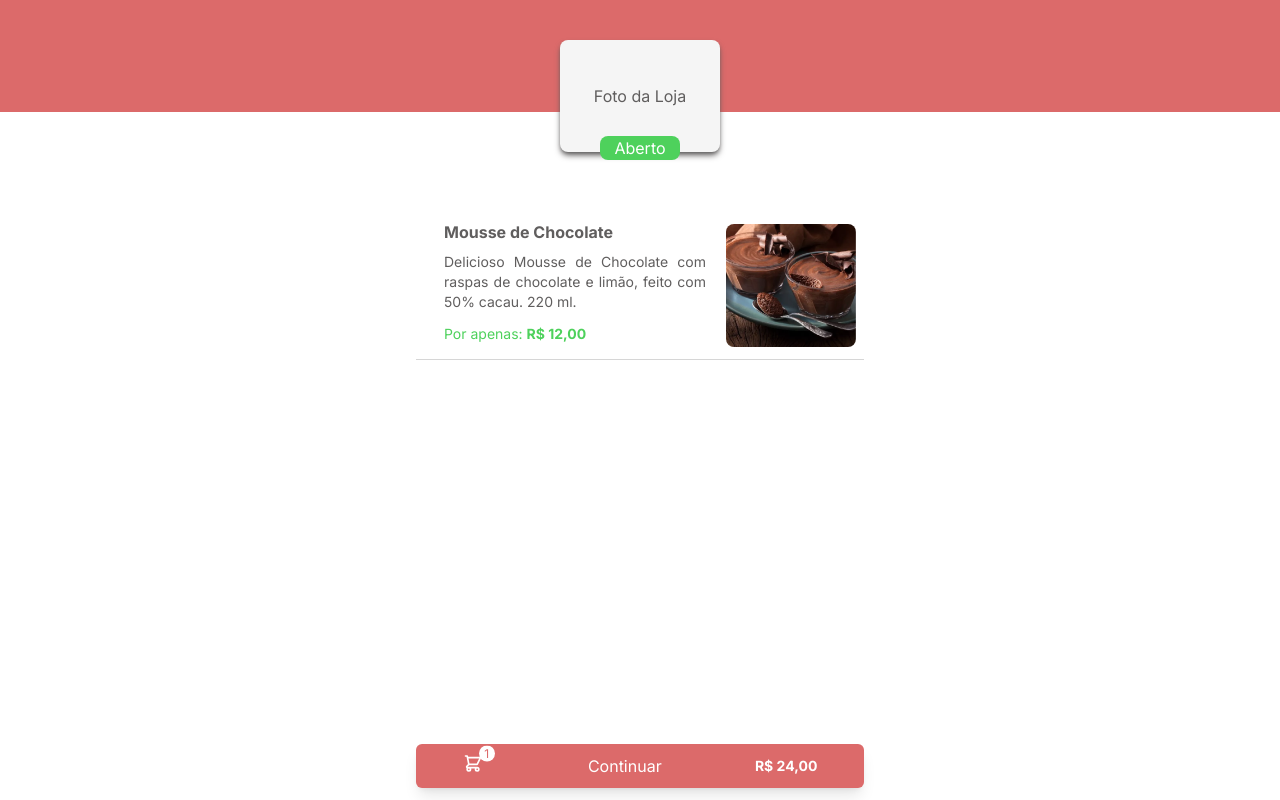
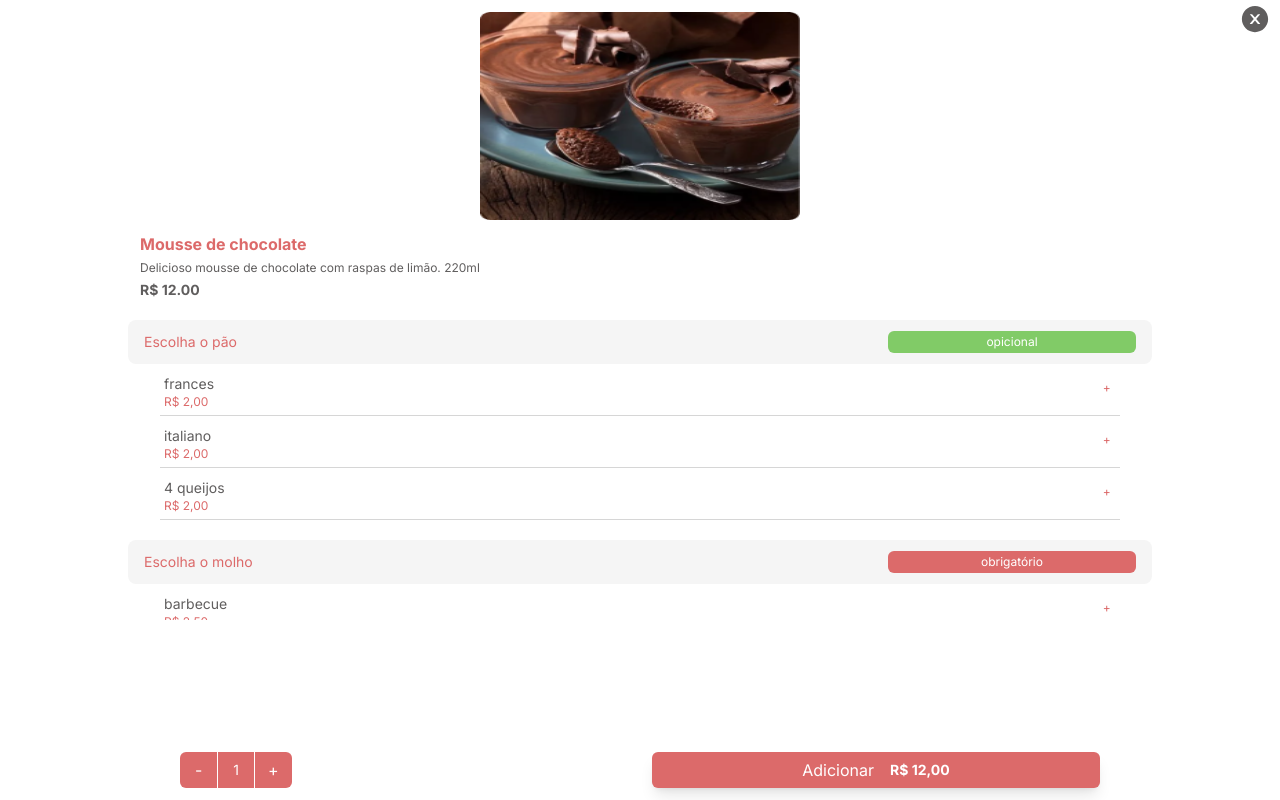
Before and after one commit to matcs06/pede-fast, a Next.js app in the folder client/: page /StartPage in a window 1280 px wide. Both pictures are taken after a click on the element 640 px from the left and 283 px from the top of the page. Built offline with nearby package versions, Linux system fonts and the light colour scheme.

Commit message:
adding cart context

```diff
--- a/client/src/context/Context.jsx
+++ /dev/null
@@ -1,34 +0,0 @@
-import { useContext, createContext, useState } from "react";
-
-export const CartContext = createContext([])
-
-/* interface IProduct {
-   product_name: string,
-   product_quantity: number,
-   product_options: []
-}
-interface ICartType {
-   products: IProduct[]
-} */
-
-
-function useCartContext() {
-   return useContext(CartContext)
-}
-
-export function MyCartContextWrapper({ children }) {
-
-   const [myCart, setMyCart] = useState([])
-
-
-   function updateCart(new_value) {
-      setMyCart([...myCart, new_value])
-   }
-
-   return (
-      <CartContext.Provider value={[myCart, updateCart]}>
-         {children}
-      </CartContext.Provider>
-   )
-
-}
--- /dev/null
+++ b/client/src/context/Context.tsx
@@ -0,0 +1,55 @@
+import { useContext, createContext, useState } from "react";
+
+interface ChoosedOptions {
+   optionTitle: string,
+   optionName: string,
+   optionQuantity: number,
+   optionPrice: number
+}
+
+interface IOrderProducts {
+   id: string;
+   productName: string,
+   productQuantity: number,
+   productOrderPrice: number,
+   product_image_url?: string,
+   options?: ChoosedOptions[]
+}
+
+export const CartContext = createContext([]) as any
+
+
+export function useCartContext(): any {
+   return useContext(CartContext)
+}
+
+export function MyCartContextWrapper({ children }: any) {
+
+   const [myCart, setMyCart] = useState<IOrderProducts[]>([])
+
+
+   function updateCart(new_item: IOrderProducts, add_or_remove: "add" | "remove") {
+      console.log(new_item)
+
+
+
+      if (add_or_remove === "add") {
+         setMyCart([...myCart, new_item])
+
+      }
+
+      if (add_or_remove === "remove") {
+         const deletedProducts = myCart.filter((prod) => prod.id !== new_item.id)
+         setMyCart([...deletedProducts])
+      }
+
+
+   }
+
+   return (
+      <CartContext.Provider value={[myCart, updateCart]}>
+         {children}
+      </CartContext.Provider>
+   )
+
+}
--- a/client/src/pages/ItemDetails/index.tsx
+++ b/client/src/pages/ItemDetails/index.tsx
@@ -1,34 +1,45 @@
 import Image from "next/image"
 import AddRemove from "../components/AddRemove"
 import UpdateCart from "../components/UpdateCart";
+import { useState } from "react";
 import { v4 } from "uuid"
-import { productModel } from "./productModel"
-import { useEffect, useState } from "react";
 
 import { BRLReais } from "../../utils/currencyFormat"
+import { useCartContext } from "@/context/Context";
 
-interface ProductOrderOptions {
-   optionTitle: string,
-   optionName: string,
-   optionPrice: number,
-   optionQuantity: number
-}
 
-export default function ItemDetail() {
+import { IOrderProducts, IProductType, ProductOrderOptions } from "./types";
 
+
+export default function ItemDetail(productModel: IProductType) {
+   const [cartContext, setCartContext] = useCartContext()
 
 
    const [productQuantiy, setProductQuantity] = useState(1)
    const [productOptions, setProductOptions] = useState<ProductOrderOptions[]>([])
-   let productPrice = 12
-
+   let productPrice = Number(productModel.price)
 
    let optionsTotalPrice = productOptions.reduce((total, option) => total + option.optionPrice, 0)
    productPrice = (productQuantiy * productPrice) + optionsTotalPrice
 
-   console.log(productOptions)
    const [blockFrontEndAdd, setBlockFrontEndAdd] = useState({ option_title: "", block_option: false })
    let blockMoreForOption
+
+   console.log(cartContext)
+
+   function saveToCartContext() {
+      const newProduct: IOrderProducts = {
+         id: v4(),
+         productName: productModel.name,
+         productQuantity: productQuantiy,
+         productOrderPrice: productPrice,
+         product_image_url: productModel.image_url,
+         options: productOptions
+      }
+
+      setCartContext(newProduct, "add")
+
+   }
 
    const onUpdate = (
       quantity: number,
@@ -55,9 +66,6 @@ export default function ItemDetail() {
 
             return acc
          }, 1)
-
-         console.log(optionCurrentQuantity)
-
 
          /* Control to add more in the plus option on the scree */
          if (optionCurrentQuantity >= Number(optionMaxQuantity)) {
@@ -127,7 +135,7 @@ export default function ItemDetail() {
 
          </div>
          <div className="flex w-full items-center flex-col overflow-scroll max-h-80">
-            {productModel.options.map((productOptions) => {
+            {productModel.options?.map((productOptions) => {
                return (
                   <div className="w-full flex flex-col items-center h-full " key={productOptions.id}>
                      <div key={productOptions.id} className="flex bg-light-gray w-4/5 h-11 min-h px-4 rounded-lg items-center justify-between mt-5 ">
@@ -163,14 +171,12 @@ export default function ItemDetail() {
 
             })}
 
-
-
          </div>
 
 
          <div className="absolute bottom-3 flex flex-row w-full justify-around ">
             <AddRemove optionName="main" quantity={1} onUpdate={onUpdate} />
-            <UpdateCart updatedValue={productPrice}>{productQuantiy > 0 ? "Atualizar" : "Remover"}</UpdateCart>
+            <UpdateCart onClick={saveToCartContext} updatedValue={productPrice}>{productQuantiy > 0 ? "Adicionar" : "Remover"}</UpdateCart>
          </div>
       </div>
    )
--- /dev/null
+++ b/client/src/pages/ItemDetails/types.ts
@@ -0,0 +1,47 @@
+interface ChoosedOptions {
+   optionTitle: string,
+   optionName: string,
+   optionQuantity: number,
+   optionPrice: number
+}
+
+export interface IOrderProducts {
+   id: string,
+   productName?: string,
+   productQuantity: number,
+   productOrderPrice: number,
+   product_image_url?: string,
+   options?: ChoosedOptions[]
+}
+
+interface OptionsItems {
+   name: string;
+   id: string;
+   value: string
+}
+
+interface CreatedOptionType {
+   id: string,
+   name: string,
+   isRequired: boolean,
+   maximumQuantity: string,
+   items: OptionsItems[]
+}
+
+export interface IProductType {
+   name?: string,
+   description?: string,
+   price?: string,
+   quantity?: string,
+   image_url?: string,
+   options?: CreatedOptionType[]
+
+}
+
+// Format of options being saved in array
+export interface ProductOrderOptions {
+   optionTitle: string,
+   optionName: string,
+   optionPrice: number,
+   optionQuantity: number,
+}
--- a/client/src/pages/StartPage/index.tsx
+++ b/client/src/pages/StartPage/index.tsx
@@ -2,30 +2,29 @@ import CartButton from "../components/CartButton"
 import AddRemove from "../components/AddRemove"
 import Image from "next/image";
 import { BRLReais } from "../../utils/currencyFormat"
-interface OptionsItems {
-   name: string;
-   id: string;
-   value: string
-}
+import { AiFillCloseCircle } from "react-icons/ai"
+import ItemDetail from "../ItemDetails";
 
-interface CreatedOptionType {
-   id: string,
-   name: string,
-   isRequired: boolean,
-   maximumQuantity: string,
-   items: OptionsItems[]
-}
+import { productModel } from "./productModel"
+import { useState } from "react";
+import { useCartContext } from "@/context/Context";
 
-interface ProductType {
-   name: string,
-   description: string,
-   price: string,
-   quantity: string,
-   image_url: string,
-   options: CreatedOptionType[]
+import { ProductType, IOrderProducts } from "./types";
 
-}
 export default function Test() {
+
+   const [myCart,] = useCartContext()
+
+   const [showItemDetails, setShowItemDetails] = useState(false)
+   const [passedProduct, setPassedProduct] = useState<ProductType>()
+
+   const cartTotalValue = myCart.reduce((acc: number, cart: IOrderProducts) => acc + cart.productOrderPrice, 0)
+
+   function OnClickProduct(product: ProductType) {
+      setShowItemDetails(true)
+      setPassedProduct(product)
+   }
+
    return (
       <div className="flex relative flex-col items-center text-dark-gray min-h-phoneHeigth">
          <header className="bg-secondary-orange h-28 w-full">
@@ -38,18 +37,44 @@ export default function Test() {
             </div>
          </div>
          <div className="mt-24 h-full w-full flex flex-col justify-center items-center">
-            <div className="flex  flex-row max-w-md border-b-b-1/5 border-b-light-gray-2 mb-2  cursor-pointer w-full py-3 px-2 select-none" >
-               <div className="px-5 w-3/4">
-                  <p className="text-dark-gray font-bold mb-2 ">Mousse de Chocolate</p>
-                  <p className="text-justify font-light text-sm">Delicioso Mousse de Chocolate com raspas de chocolate e limão, feito com 50% cacau. 220 ml.</p>
-                  <p className="mt-3 text-light-gree text-sm">Por apenas: <b> {BRLReais.format(12)}</b></p>
-               </div>
-               <Image width={130} height={120} src="/test2.png" alt="image-produto" className="rounded-lg mt-1" />
-            </div>
 
+            {productModel.map((product) => {
+               return (
+                  <div key={product.name} className="flex  flex-row max-w-md border-b-b-1/5 border-b-light-gray-2 mb-2  cursor-pointer w-full py-3 px-2 select-none" onClick={() => { OnClickProduct(product) }}>
+                     <div className="px-5 w-3/4">
+                        <p className="text-dark-gray font-bold mb-2 ">{product.name}</p>
+                        <p className="text-justify font-light text-sm">{product.description}</p>
+                        <p className="mt-3 text-light-gree text-sm">Por apenas: <b> {BRLReais.format(Number(product.price))}</b></p>
+                     </div>
+                     <Image width={130} height={120} src="/test2.png" alt="image-produto" className="rounded-lg mt-1" />
+                  </div>
+
+
+               )
+
+            })}
+
+            {
+               showItemDetails && (
+                  <div className="absolute bg-primary-bk top-0 z-10 flex flex-col items-center min-h-phoneHeigth w-full">
+                     <div className="flex h-8 w-8 absolute top-1 right-2 cursor-pointer z-20" onClick={() => { setShowItemDetails(false) }}>
+                        <AiFillCloseCircle size={30} />
+                     </div>
+                     <ItemDetail
+                        name={passedProduct?.name}
+                        description={passedProduct?.description}
+                        image_url={passedProduct?.image_url}
+                        price={passedProduct?.price}
+                        options={passedProduct?.options}
+                        quantity={passedProduct?.quantity}
+                     />
+                  </div>
+               )
+            }
          </div>
+
          <div className="flex w-full justify-center absolute bottom-3">
-            <CartButton>Continuar</CartButton>
+            <CartButton numberOfItems={myCart.length} cartValue={cartTotalValue}>Continuar</CartButton>
          </div>
 
       </div>
--- /dev/null
+++ b/client/src/pages/StartPage/productModel.ts
@@ -0,0 +1,141 @@
+import { v4 } from "uuid"
+interface OptionsItems {
+   name: string;
+   id: string;
+   value: string
+}
+
+interface CreatedOptionType {
+   id: string,
+   name: string,
+   isRequired: boolean,
+   maximumQuantity: string,
+   items: OptionsItems[]
+}
+
+interface ProductType {
+   name: string,
+   description: string,
+   price: string,
+   quantity: string,
+   image_url: string,
+   options: CreatedOptionType[]
+
+}
+
+export const productModel: ProductType[] = [{
+   name: "Mousse de chocolate",
+   description: "Delicioso mousse de chocolate com raspas de limão. 220ml",
+   image_url: "/test2.png",
+   price: "12.00",
+   options: [
+      {
+         id: v4(),
+         name: "Escolha o pão",
+         isRequired: false,
+         maximumQuantity: "3",
+         items: [
+            {
+               id: v4(),
+               name: "frances",
+               value: "2.00"
+            },
+            {
+               id: v4(),
+               name: "italiano",
+               value: "2.00"
+            },
+            {
+               id: v4(),
+               name: "4 queijos",
+               value: "2.00"
+            }
+         ]
+      },
+      {
+         id: v4(),
+         name: "Escolha o molho",
+         isRequired: true,
+         maximumQuantity: "5",
+         items: [
+            {
+               id: v4(),
+               name: "barbecue",
+               value: "2.50"
+            },
+            {
+               id: v4(),
+               name: "branco",
+               value: "2.50"
+            },
+            {
+               id: v4(),
+               name: "special",
+               value: "2"
+            }
+         ]
+      }
+
+   ],
+   quantity: "12"
+},
+
+{
+   name: "Doce de nutela",
+   description: "Delicioso Doce de nutela com raspas de limão. 220ml",
+   image_url: "/test2.png",
+   price: "13.00",
+   options: [
+      {
+         id: v4(),
+         name: "Escolha o pão",
+         isRequired: false,
+         maximumQuantity: "3",
+         items: [
+            {
+               id: v4(),
+               name: "frances",
+               value: "2.00"
+            },
+            {
+               id: v4(),
+               name: "italiano",
+               value: "2.00"
+            },
+            {
+               id: v4(),
+               name: "4 queijos",
+               value: "2.00"
+            }
+         ]
+      },
+      {
+         id: v4(),
+         name: "Escolha o molho",
+         isRequired: true,
+         maximumQuantity: "5",
+         items: [
+            {
+               id: v4(),
+               name: "barbecue",
+               value: "2.50"
+            },
+            {
+               id: v4(),
+               name: "branco",
+               value: "2.50"
+            },
+            {
+               id: v4(),
+               name: "special",
+               value: "2"
+            }
+         ]
+      }
+
+   ],
+   quantity: "12"
+},
+
+
+]
--- /dev/null
+++ b/client/src/pages/StartPage/types.ts
@@ -0,0 +1,29 @@
+export interface IOrderProducts {
+   productName: string,
+   productQuantity: number,
+   productOrderPrice: number,
+}
+
+interface OptionsItems {
+   name: string;
+   id: string;
+   value: string
+}
+
+interface CreatedOptionType {
+   id: string,
+   name: string,
+   isRequired: boolean,
+   maximumQuantity: string,
+   items: OptionsItems[]
+}
+
+export interface ProductType {
+   name: string,
+   description: string,
+   price: string,
+   quantity: string,
+   image_url: string,
+   options: CreatedOptionType[]
+
+}
--- a/client/src/pages/components/CartButton.tsx
+++ b/client/src/pages/components/CartButton.tsx
@@ -1,12 +1,15 @@
 import { HiOutlineShoppingCart } from "react-icons/hi"
 import { BRLReais } from "@/utils/currencyFormat"
-export default function CartButton({ children = "", numberOfItems = 1, cartValue = "24" }) {
+export default function CartButton({ children = "", numberOfItems = 0, cartValue = "24" }) {
    return (
-      <div className="flex w-3/4 max-w-md bg-secondary-orange h-11 cursor-pointer text-primary-bk font-medium items-center justify-around bottom-3 rounded-md shadow-lg">
-         <div className="flex animate-bounce relative w-8 anima ">
-            <HiOutlineShoppingCart size={20} />
-            <span className="text-xs p-1 bg-primary-bk rounded-full flex items-center justify-center text-secondary-orange w-4 h-4 -mx-1 -my-2" >{numberOfItems}</span>
-         </div>
+      <div className="flex w-3/4 max-w-md bg-secondary-orange h-11 cursor-pointer text-primary-bk font-medium items-center justify-evenly bottom-3 rounded-md shadow-lg">
+         {numberOfItems > 0 && (
+            <div className="flex animate-bounce relative w-8 anima ">
+               <HiOutlineShoppingCart size={20} />
+               <span className="text-xs p-1 bg-primary-bk rounded-full flex items-center justify-center text-secondary-orange w-4 h-4 -mx-1 -my-2" >{numberOfItems}</span>
+            </div>
+         )}
+
          {children}
          <div>
             <p className="text-sm font-bold rounded-full">{BRLReais.format(Number(cartValue))}</p>
--- a/client/src/pages/components/UpdateCart.tsx
+++ b/client/src/pages/components/UpdateCart.tsx
@@ -1,9 +1,9 @@
 import { BRLReais } from "../../utils/currencyFormat"
-export default function UpdateCart({ children, updatedValue = 0 }) {
+export default function UpdateCart({ children, updatedValue = 0, ...props }) {
 
 
    return (
-      <div className="flex w-1/2 max-w-md select-none bg-secondary-orange h-9 cursor-pointer text-primary-bk font-medium items-center justify-center bottom-3 rounded-md shadow-lg">
+      <div onClick={props.onClick} className="flex w-1/2 max-w-md select-none bg-secondary-orange h-9 cursor-pointer text-primary-bk font-medium items-center justify-center bottom-3 rounded-md shadow-lg">
          <p className="mr-4">{children}</p>
          {updatedValue > 0 && (
             <p className="text-sm font-bold rounded-full">{BRLReais.format(updatedValue)}</p>
```
